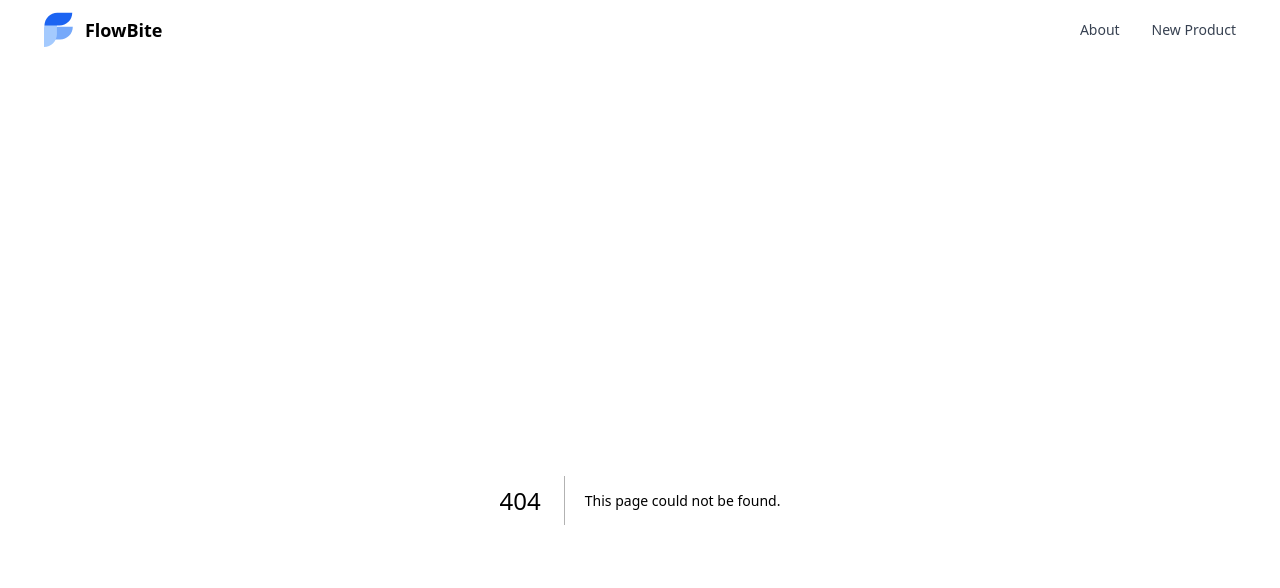
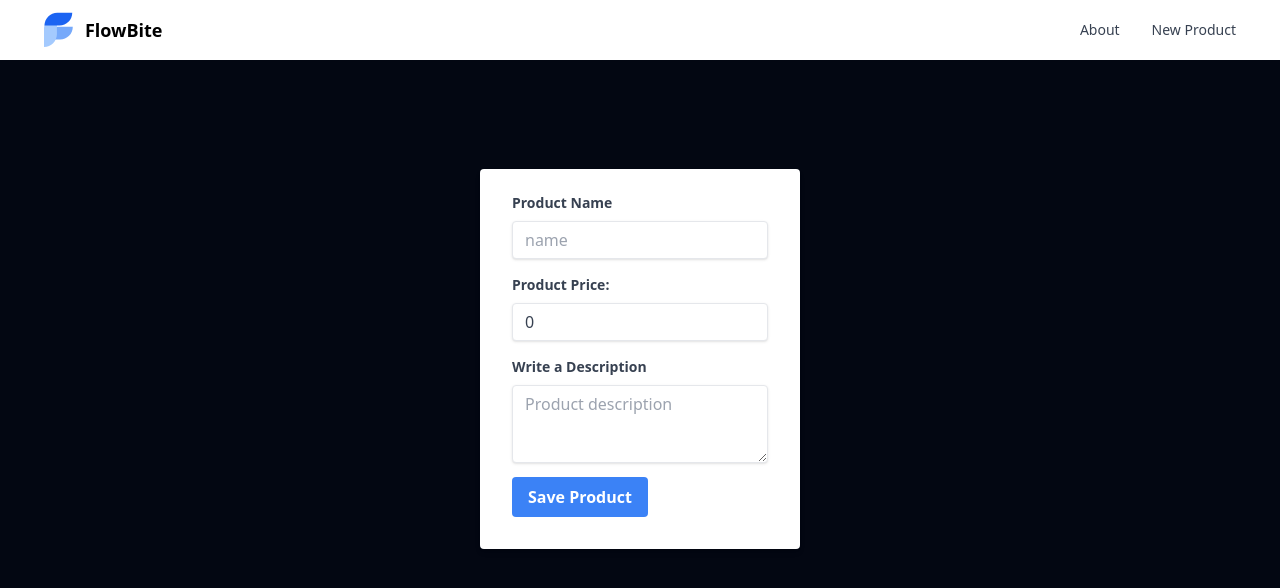
Before and after one commit to hendisantika/nextjs-mysql-product-crud, a Next.js app: page /new in a window 1280 px wide. Before the commit this address had no page. Shown: the top 588 px of the page. Built offline with nearby package versions, Linux system fonts and the light colour scheme.

Commit message:
Add page.jsx file 🫸🌀✏️📗🐧🐳

```diff
--- /dev/null
+++ b/src/app/new/page.jsx
@@ -0,0 +1,22 @@
+import axios from "axios";
+import {ProductForm} from "@/components/ProductForm";
+
+function NewPage() {
+    return (
+        <div className="h-5/6 grid place-items-center">
+            <ProductForm/>
+        </div>
+    );
+}
+
+export default NewPage;
+
+export const getServerSideProps = async (context) => {
+    const res = await axios.get("http://localhost:3000/api/products");
+
+    return {
+        props: {
+            products: res.data,
+        },
+    };
+};
```
